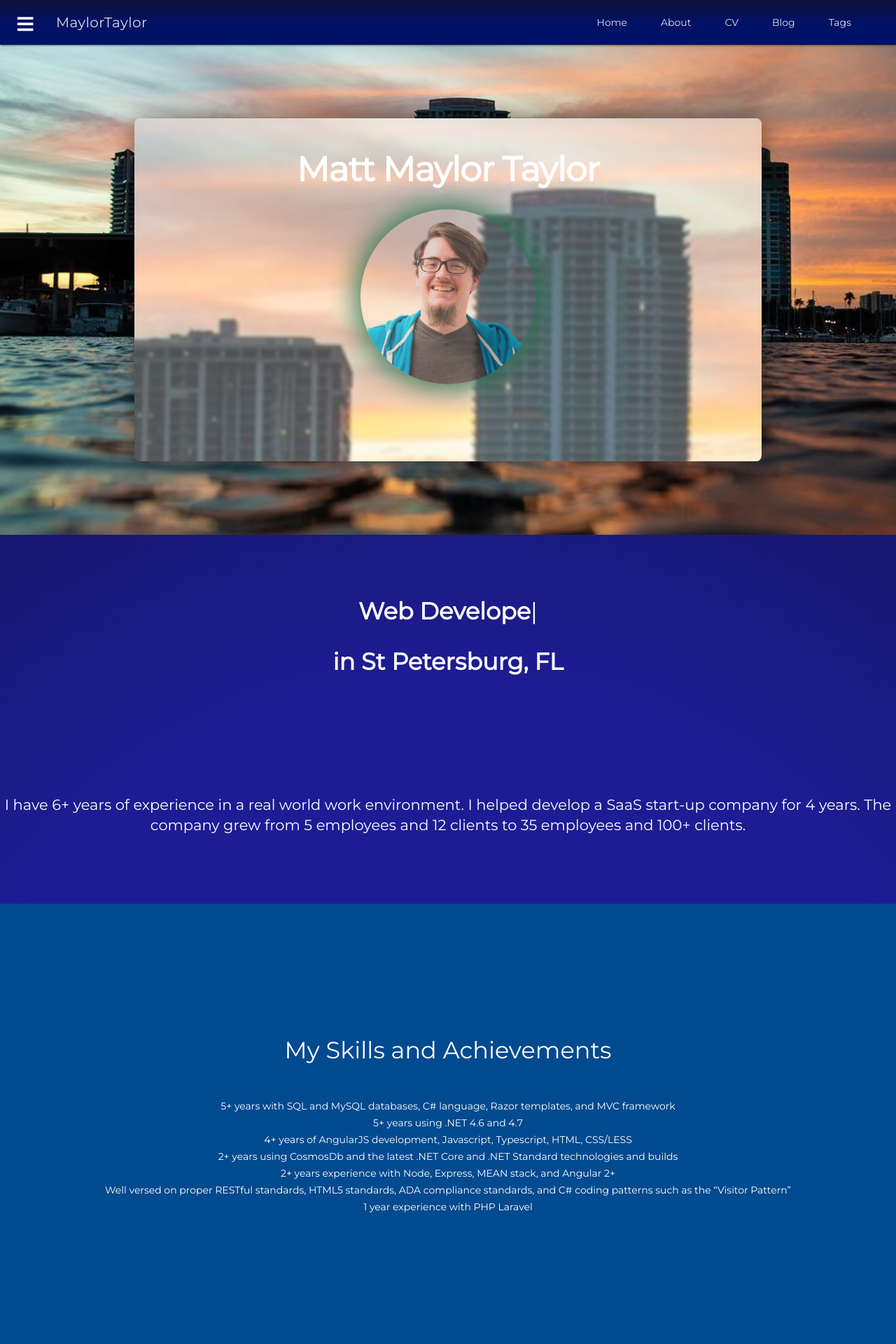
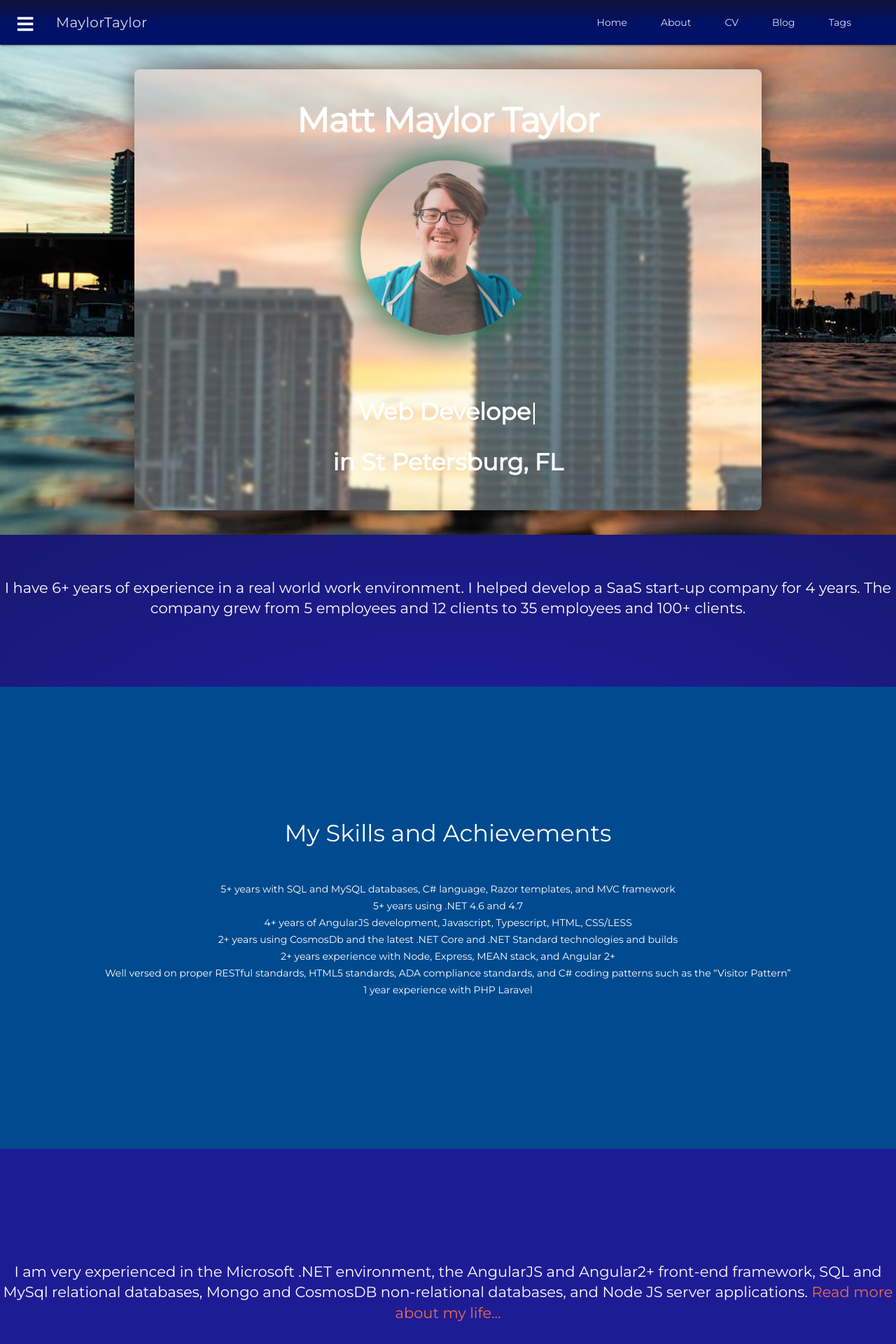
Before and after one commit to maylortaylor/maylortaylor.github.io, a Jekyll site: the page built from index.html, in a window 1280 px wide. Shown: the top 1920 px of the page at 70% size. Built offline with Jekyll 4.4.1, drawn with Linux system fonts in a browser that asks for light colours; nearby versions of some CDN libraries.

Commit message:
fixed main text size

```diff
--- a/assets/css/main.scss
+++ b/assets/css/main.scss
@@ -209,7 +209,7 @@
 .sunset .content {
     background: inherit;
     width: 70%;
-    height: 70%;
+    height: 90%;
     border-radius: 8px;
     box-shadow: 0 0 32px rgba(0,0,0,0.5);
     position: relative;
@@ -461,13 +461,21 @@
 // * ---------------------------------------
 // * Smartphones (portrait and landscape) -----------
 @media only screen and (max-width: 360px) {
+	.content {
+		h1 strong {
+			font-size: 2.1rem !important;
+		}
+		h2 strong {
+			font-size: 1.4rem !important;
+		}
+	}
 	footer ul li {
 		margin-right: 3% !important;
 		margin-left: 3% !important;
 	}
 	.sunset .content {
 		width: 90%;
-		height: 80%;
+		height: 100%;
 	}
 	.tree .content {
 		width: 90%;
--- a/assets/js/library.js
+++ b/assets/js/library.js
@@ -26,7 +26,7 @@
 			startDelay: 1000,
 			smartBackspace: true,
 			fadeOut: false,
-			loop: false
+			loop: true
 		}
 
 		var typed = new Typed(".typed-element", options);
--- a/index.html
+++ b/index.html
@@ -18,6 +18,21 @@
 				<img data-rellax id="profile-pic" src="../assets/media/matt-headshot-1.png" class="maylor-image float-left" alt="A face picture of Matt Taylor"
 				 width="250" height="250">
 			</div>
+			<!-- * COL -->
+			<div class="section section-padding">
+				<div class="mdl-cell mdl-cell--12-col mdl-cell--12-col-phone">
+					<div class=" center-text">
+						<h2 class="">
+							<strong class="typed-element"></strong>
+						</h2>
+					</div>
+					<div class=" center-text">
+						<h2 class="">
+							<strong class="">in {{ site.data.profile.location }}</strong>
+						</h2>
+					</div>
+				</div>
+			</div>
 		</div>
 
 		<div class="blur"></div>
@@ -30,22 +45,6 @@
 
 <!-- ***** Section -->
 <div id="about-me" class="">
-
-	<!-- * COL -->
-	<div class="section section-padding">
-		<div class="mdl-cell mdl-cell--12-col mdl-cell--12-col-phone">
-			<div class=" center-text">
-				<h2 class="">
-					<strong class="typed-element"></strong>
-				</h2>
-			</div>
-			<div class=" center-text">
-				<h2 class="">
-					<strong class="">in {{ site.data.profile.location }}</strong>
-				</h2>
-			</div>
-		</div>
-	</div>
 
 	<!-- * COL -->
 	<div class="center section section-padding rellax mdl-cell mdl-cell--10-col mdl-cell--12-col-phone">
```
